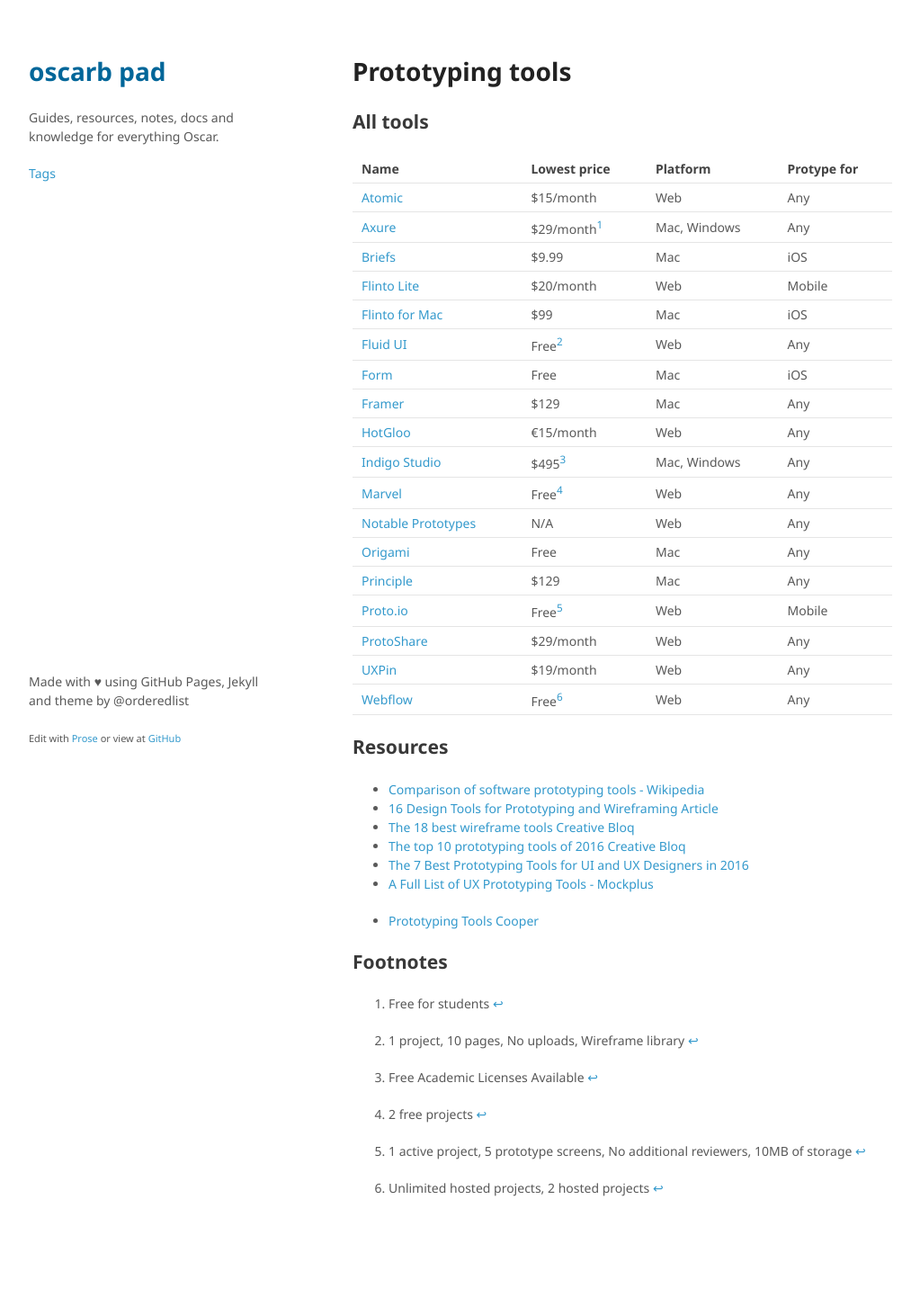
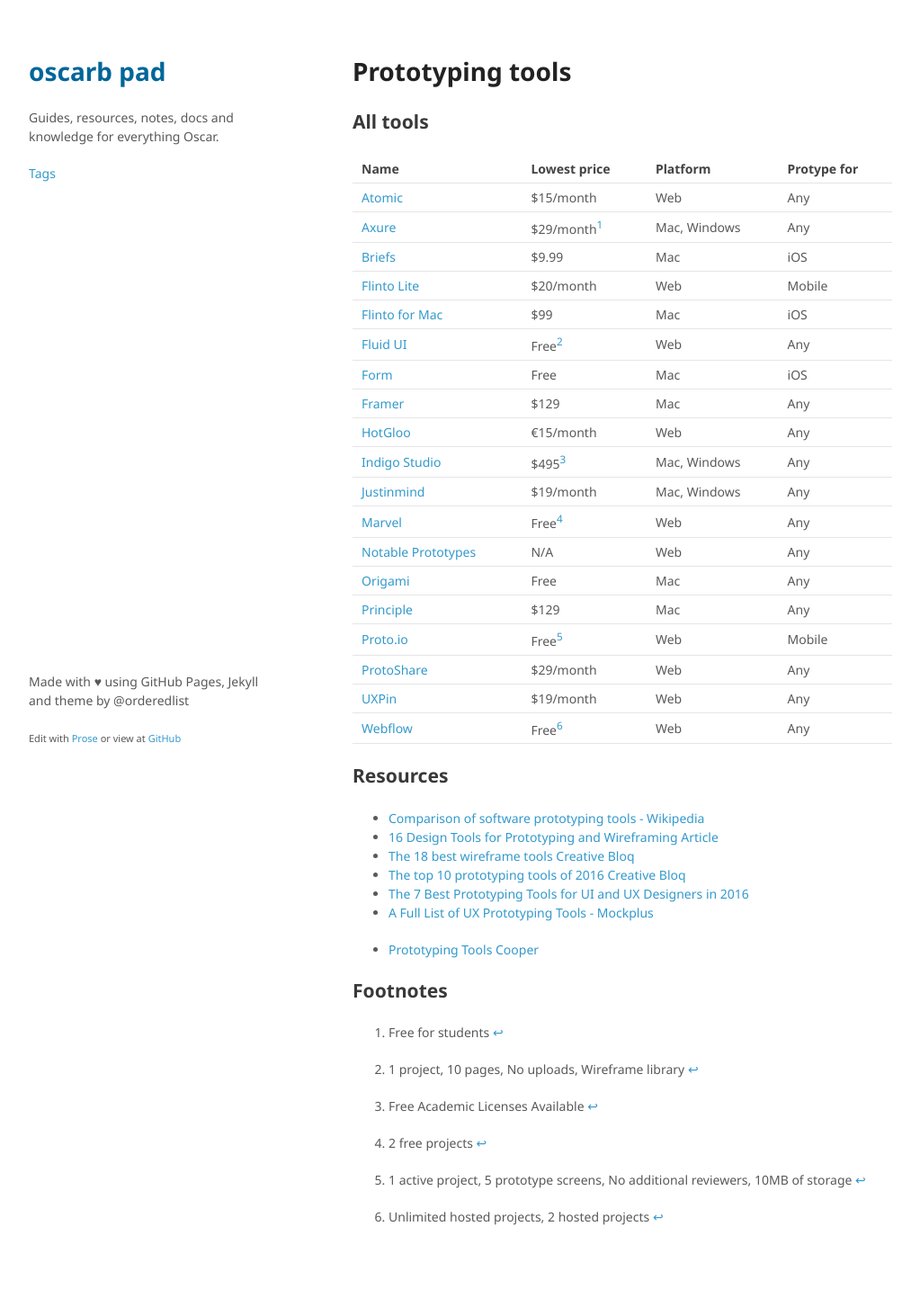
Before and after one commit to oscarb/pad, a Jekyll site: the page built from _docs/prototyping.md, in a window 1280 px wide. Shown: the whole page at 90% size, without its empty margins (128-1151 px from the left). Built offline with Jekyll 4.4.1, drawn with Linux system fonts in a browser that asks for light colours; some web fonts are replaced; before the commit the page ends 1401 px from its top, so only the background shows below that.

Commit message:
Updated prototyping.md

```diff
--- a/_docs/prototyping.md
+++ b/_docs/prototyping.md
@@ -25,6 +25,7 @@ Name | Lowest price | Platform | Protype for
 [Framer](https://framerjs.com/) | $129 | Mac | Any
 [HotGloo](https://www.hotgloo.com/) | €15/month | Web | Any
 [Indigo Studio](http://www.infragistics.com/products/indigo-studio) | $495[^indigo] | Mac, Windows | Any
+[Justinmind](https://www.justinmind.com/) | $19/month | Mac, Windows | Any
 [Marvel](https://marvelapp.com/) | Free[^marvel] | Web | Any
 [Notable Prototypes](http://zurb.com/notable/features/prototypes) | N/A | Web | Any
 [Origami](https://facebook.github.io/origami/) | Free | Mac | Any
```
